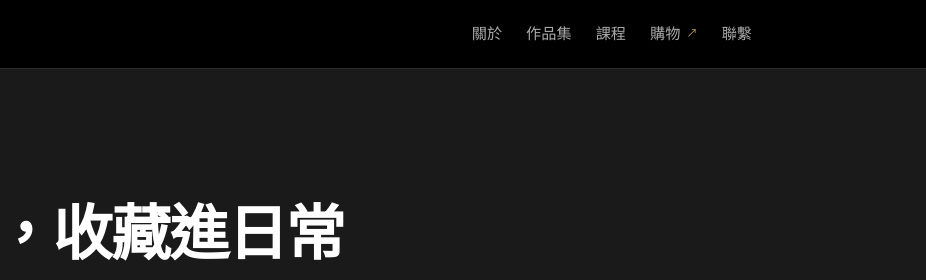
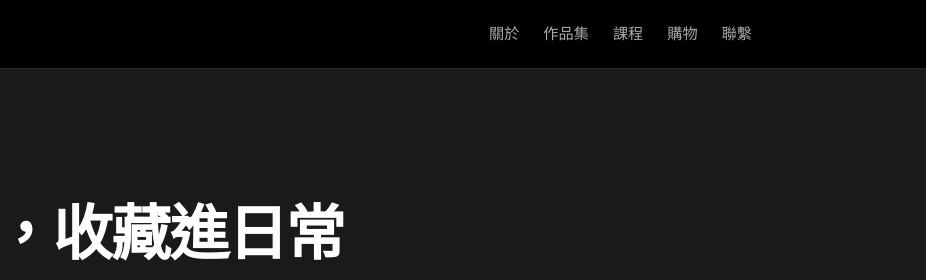
Before and after one commit to verdantwanderlust-studio/verdantwanderlust-studio.github.io, an Astro site: page / in a window 1280 px wide. Shown: the top 280 px of the page, 354-1280 px from the left. Built offline with nearby package versions, Linux system fonts and the light colour scheme; Astro itself is replaced by a stand-in of ours.

Commit message:
style: remove external arrow from nav shop link

```diff
--- a/src/components/Nav.astro
+++ b/src/components/Nav.astro
@@ -51,7 +51,6 @@ const socials = {
             {...(l.external ? { target: '_blank', rel: 'noopener' } : {})}
           >
             {l.zh}
-            {l.external && <span class="ext" aria-hidden="true">↗</span>}
           </a>
         </li>
       ))}
@@ -121,7 +120,6 @@ const socials = {
   .links a {
     display: flex;
     align-items: center;
-    gap: 4px;
     font-family: var(--font-body);
     font-size: 0.95rem;
     font-weight: 500;
@@ -131,12 +129,6 @@ const socials = {
   }
   .links a:hover { color: var(--ink); }
   .links a.active { color: var(--ink); }
-  .links .ext {
-    font-family: var(--font-mono);
-    font-size: 0.7rem;
-    color: var(--brass);
-    margin-left: 2px;
-  }
 
   @media (max-width: 768px) {
     .wrap { flex-wrap: wrap; gap: var(--s-3); }
```
